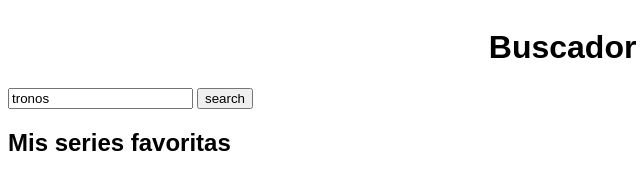
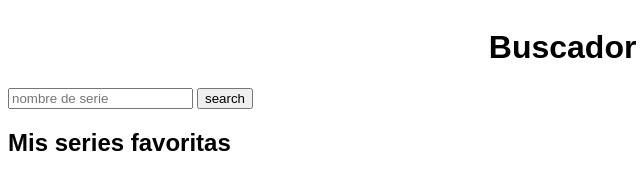
Before and after one commit to TeresaMartinezFernandez/Series_finder-TeresaMartinezFernandez, a plain HTML site: page index.html in a window 1280 px wide. Shown: the full height of the page, 0-640 px from the left. Drawn offline with Linux system fonts and the light colour scheme; no server answers.

Commit message:
remove value of input text

```diff
--- a/index.html
+++ b/index.html
@@ -18,7 +18,6 @@
           type="text"
           name="serie"
           placeholder="nombre de serie"
-          value="tronos"
         />
         <input class="inputbtn js-button" type="submit" value="search" />
       </form>
```
